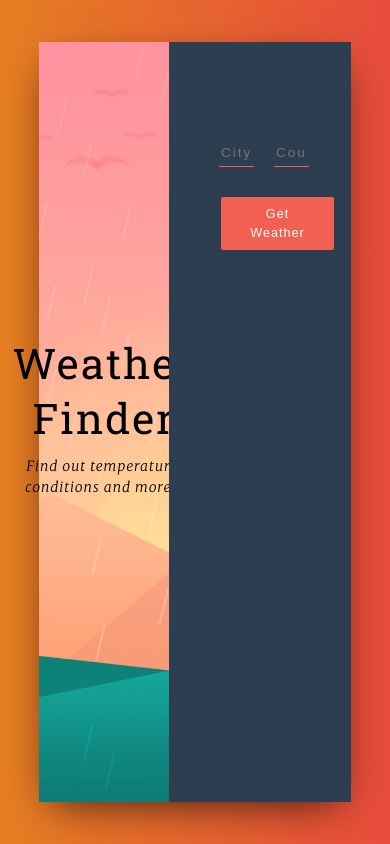
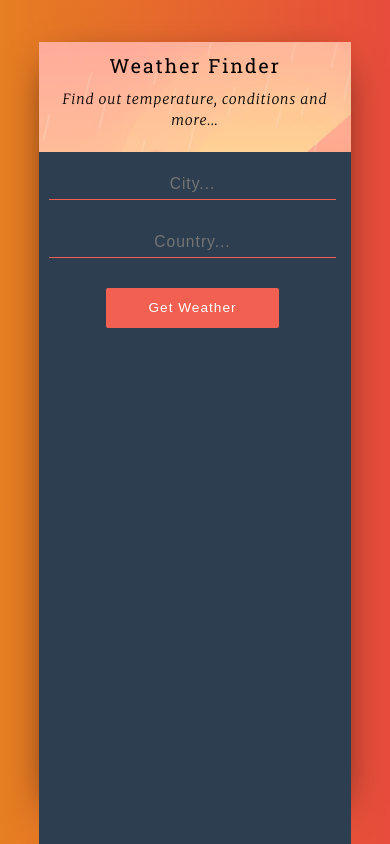
Before and after one commit to AaronCur/RedSky, a React (Create React App) app: page / in a window 390 px wide. Built offline with nearby package versions, Linux system fonts and the light colour scheme.

Commit message:
Added css to make it site responsive in portrait mode

```diff
--- a/src/App.css
+++ b/src/App.css
@@ -130,3 +130,101 @@ button:active {
   letter-spacing: 1px;
   font-weight: 200;
 }
+
+@media screen and (orientation: landscape) and (max-width: 900px){
+
+
+}
+@media only screen and (orientation: portrait) and (max-width: 600px) {
+  .title-container {
+    height: 13vh;
+    width: 100%;
+    margin-top: 0px;
+    margin: auto;
+    background: url("img/bg.jpg") center center no-repeat;
+    background-size: cover;
+    display: fixed;
+    align-items: center;
+    justify-content: center;
+    text-align: center;
+    color: #000;
+  }
+  .form-container {
+    background-color: #2c3e50;
+    height: 90vh;
+    width: 100%;
+    padding-top: 20px;
+    padding-left: 10px;
+  }
+  .title-container__title {
+    width: 100%;
+    font-size: 5vmin;
+    letter-spacing: 2px;
+    line-height: 1.3;
+    font-family: 'Roboto Slab', serif;
+    float: left;
+  }
+
+  .title-container__subtitle {
+    font-style: italic;
+    width: 100%;
+    font-weight: 100;
+    letter-spacing: 1px;
+    line-height: 1.5;
+    font-family: "Merriweather", serif;
+  }
+
+  input[type="text"] {
+    background-color: transparent;
+    border: 0;
+    border-bottom: solid 1px #f16051;
+    width: 100%;
+    padding-bottom: 4px;
+    color: #fff !important;
+    font-weight: lighter;
+    letter-spacing: 1px;
+    margin-bottom: 30px;
+    margin-right: 20px;
+    font-size: 4vmin;
+    text-align: center;
+  }
+
+  input[type="text"] {
+      outline: none;
+      font-size: 4vmin;
+  }
+  .weather__info {
+    width: 80%;
+    margin-left: 10%;
+    font-size: 4vmin;
+    font-weight: 200;
+    letter-spacing: 1px;
+  }
+
+  .weather__key {
+    color: #f16051;
+    border-bottom: solid 2px rgba(255,255,255,0.06);
+    padding: 20px 0 20px 0;
+    font-weight: 400;
+  }
+  button {
+    border: 0;
+    padding: 10px 20px;
+    margin-left: 20%;
+    margin-right: 20%;
+    margin-bottom: 10%;
+    border-radius: 2px;
+    font-weight: lighter;
+    letter-spacing: 1px;
+    font-size: 3.5vmin;
+    cursor: pointer;
+    background-color: #f16051;
+    color: #fff;
+    font-weight: 100;
+    width: 60%;
+
+
+
+  }
+
+}
```
